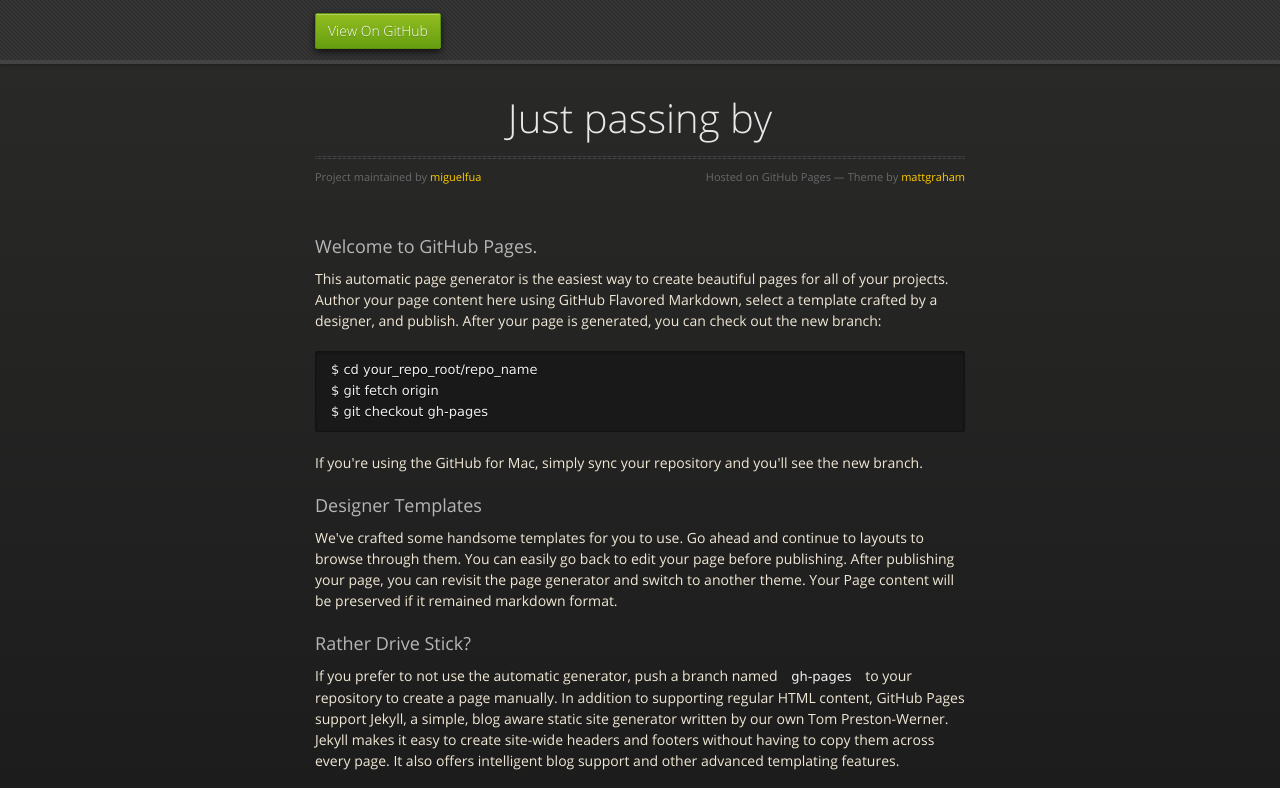
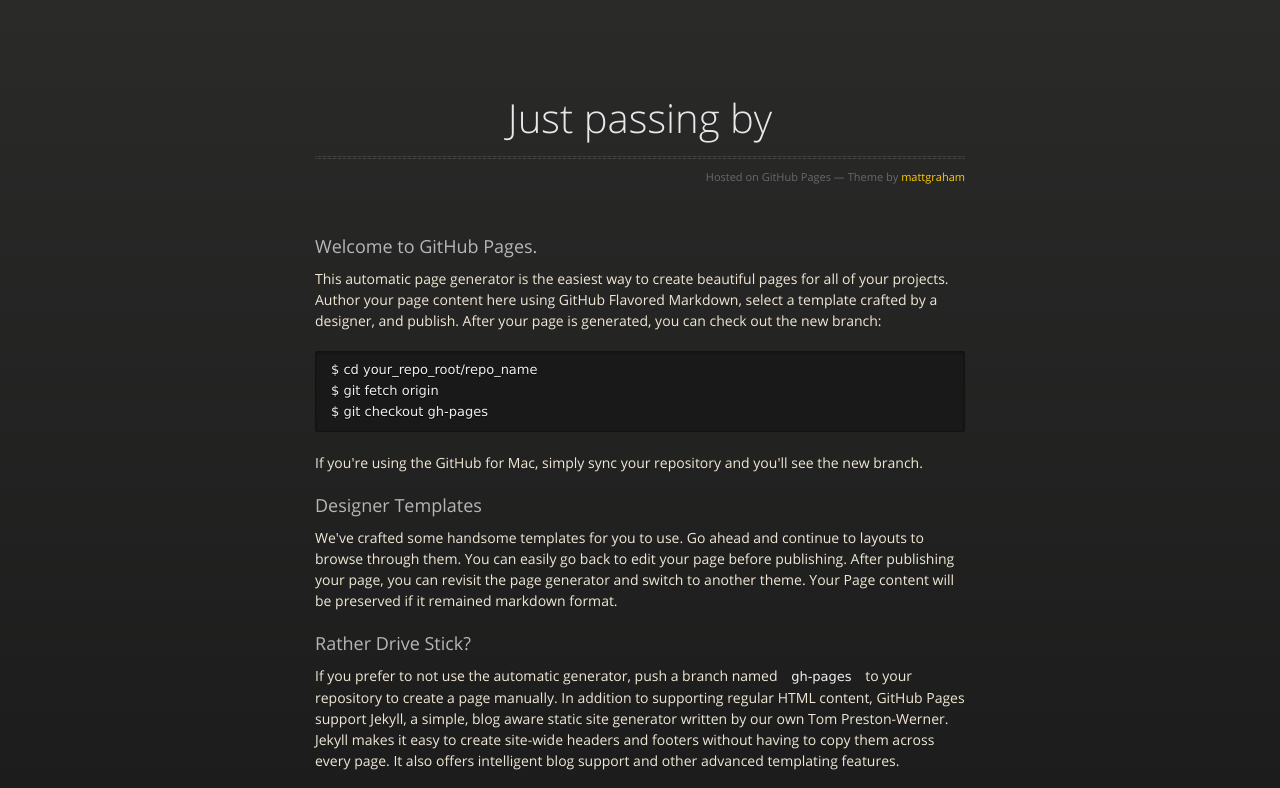
Before and after one commit to miguelfua/miguelfua.github.io, a plain HTML site: page index.html in a window 1280 px wide. Shown: the top 788 px of the page. Drawn offline with nearby package versions, Linux system fonts and the light colour scheme.

Commit message:
simplifying content

```diff
--- a/index.html
+++ b/index.html
@@ -18,11 +18,11 @@
 
   </head>
   <body>
-      <div id="header">
+    <!--   <div id="header">
         <nav>
           <li class="fork"><a href="https://github.com/miguelfua">View On GitHub</a></li>
         </nav>
-      </div><!-- end header -->
+      </div>  -->
 
     <div class="wrapper">
 
@@ -31,7 +31,7 @@
           <h1>Just passing by</h1>
           <p></p>
           <hr>
-          <span class="credits left">Project maintained by <a href="https://github.com/miguelfua">miguelfua</a></span>
+          <!-- <span class="credits left">Project maintained by <a href="https://github.com/miguelfua">miguelfua</a></span> -->
           <span class="credits right">Hosted on GitHub Pages &mdash; Theme by <a href="https://twitter.com/michigangraham">mattgraham</a></span>
         </div>
 
```
